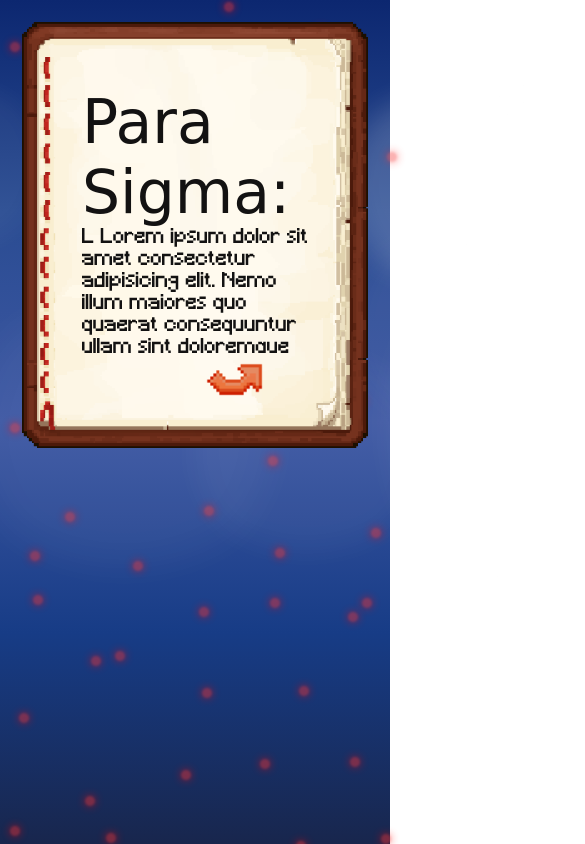
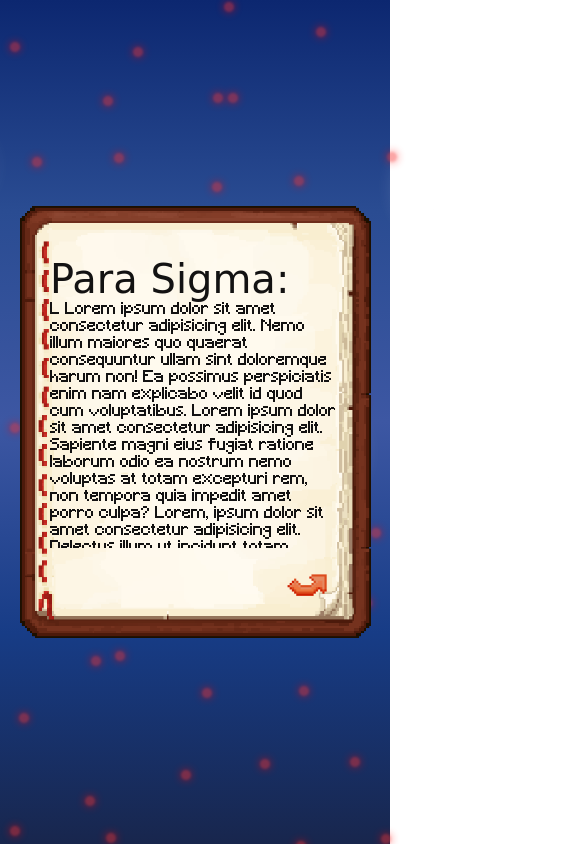
Before and after one commit to Mauro1325/Para_Mili, a plain HTML site: page index.html in a window 390 px wide. Both pictures are taken after a click on the picture 195 px from the left and 422 px from the top of the page. Shown: the top 844 px of the page, 585 px wide, since content can reach past the window. Drawn offline with nearby package versions, Linux system fonts and the light colour scheme; files whose address does not match are found by name; a web font is replaced by a local one.

Commit message:
prueba de tamaños celular

```diff
--- a/css/style.css
+++ b/css/style.css
@@ -107,6 +107,12 @@
   justify-content: center;
   align-items: center;
   padding: 10px;
+
+  position: fixed;
+  top: 0;
+  left: 0;
+  width: 100vw;
+  height: 100vh;
 }
 
 /* Contorno del libro */
@@ -116,8 +122,8 @@
   display: flex;
   max-width: 600px;
   padding: 10px;
-  margin: 2px;
-  overflow: hidden; /* evita desbordes en el contenedor del libro */
+  margin: 0 auto; /* centrado horizontal si hiciera falta */
+  overflow: hidden;
 }
 
 /* Imagen del libro */
@@ -320,8 +326,66 @@
   border-radius: 50%;
   pointer-events: none;
 }
+
 html,
 body {
-  overflow-x: hidden; /* para que nunca salga scroll horizontal */
-  overflow-y: auto; /* scroll vertical normal */
+  overflow: hidden;
+  height: 100vh;
 }
+@media (max-width: 768px) {
+  .carta {
+    padding: 0;
+    flex-direction: column;
+    justify-content: center;
+    align-items: center;
+    position: fixed;
+    top: 0;
+    left: 0;
+    width: 100vw;
+    height: 100vh;
+  }
+
+  .contorno {
+    max-width: 90vw;
+    padding: 0;
+    margin: 0 auto;
+  }
+
+  .imagen {
+    width: 100%;
+    height: auto;
+  }
+
+  .mensaje {
+    margin: 50px 30px;
+    max-height: calc(100% - 140px);
+    padding-right: 4px;
+  }
+
+  .mensaje h1 {
+    font-size: 40px;
+  }
+
+  .mensaje p {
+    font-size: 16px;
+  }
+
+  .flechas {
+    padding: 0 30px;
+    bottom: 40px;
+  }
+
+  .flecha {
+    width: 50px;
+  }
+
+  .flecha-derecha {
+    left: -10px;
+  }
+
+  .nube {
+    width: 150px;
+    height: 100px;
+    filter: blur(10px);
+  }
+}
```
